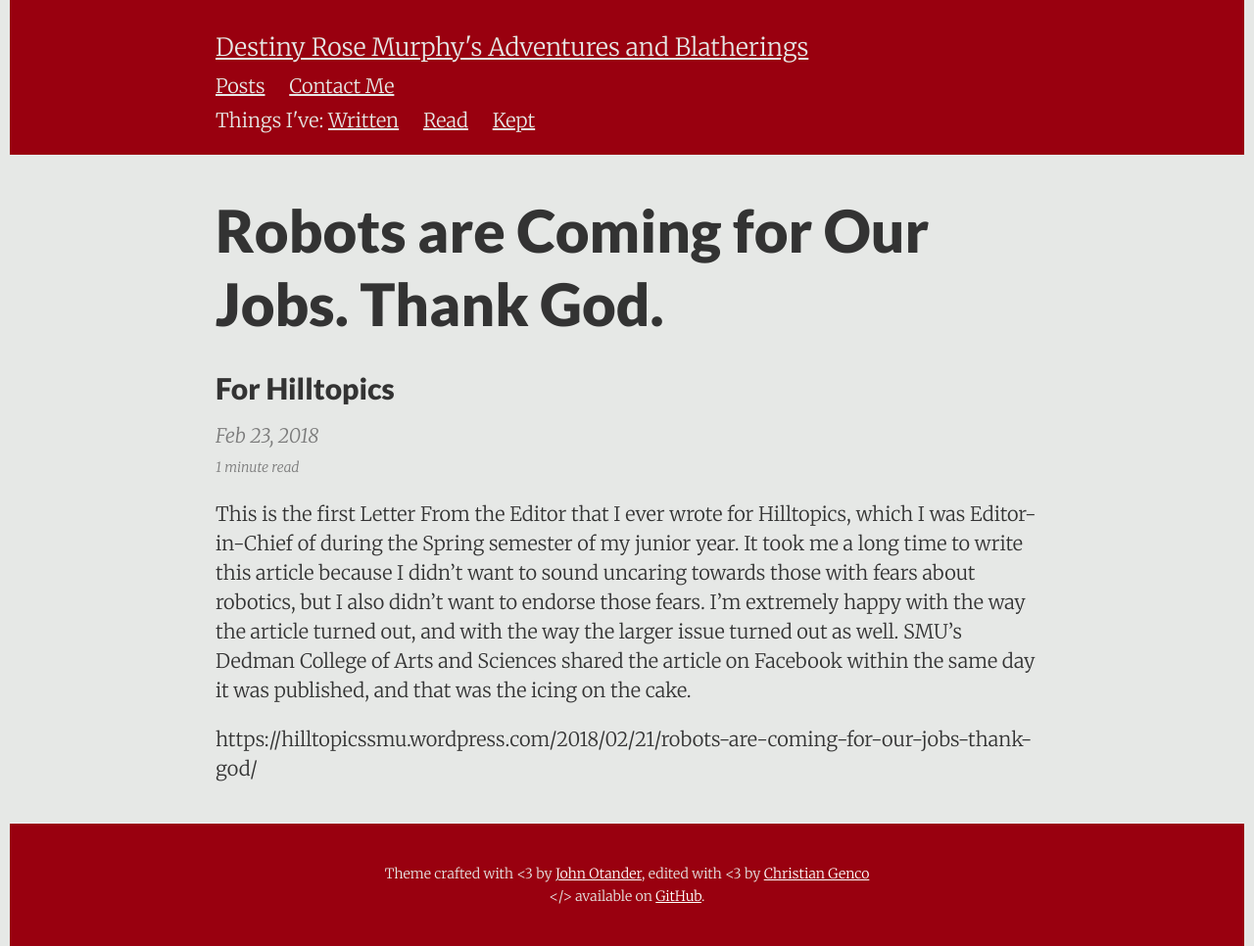
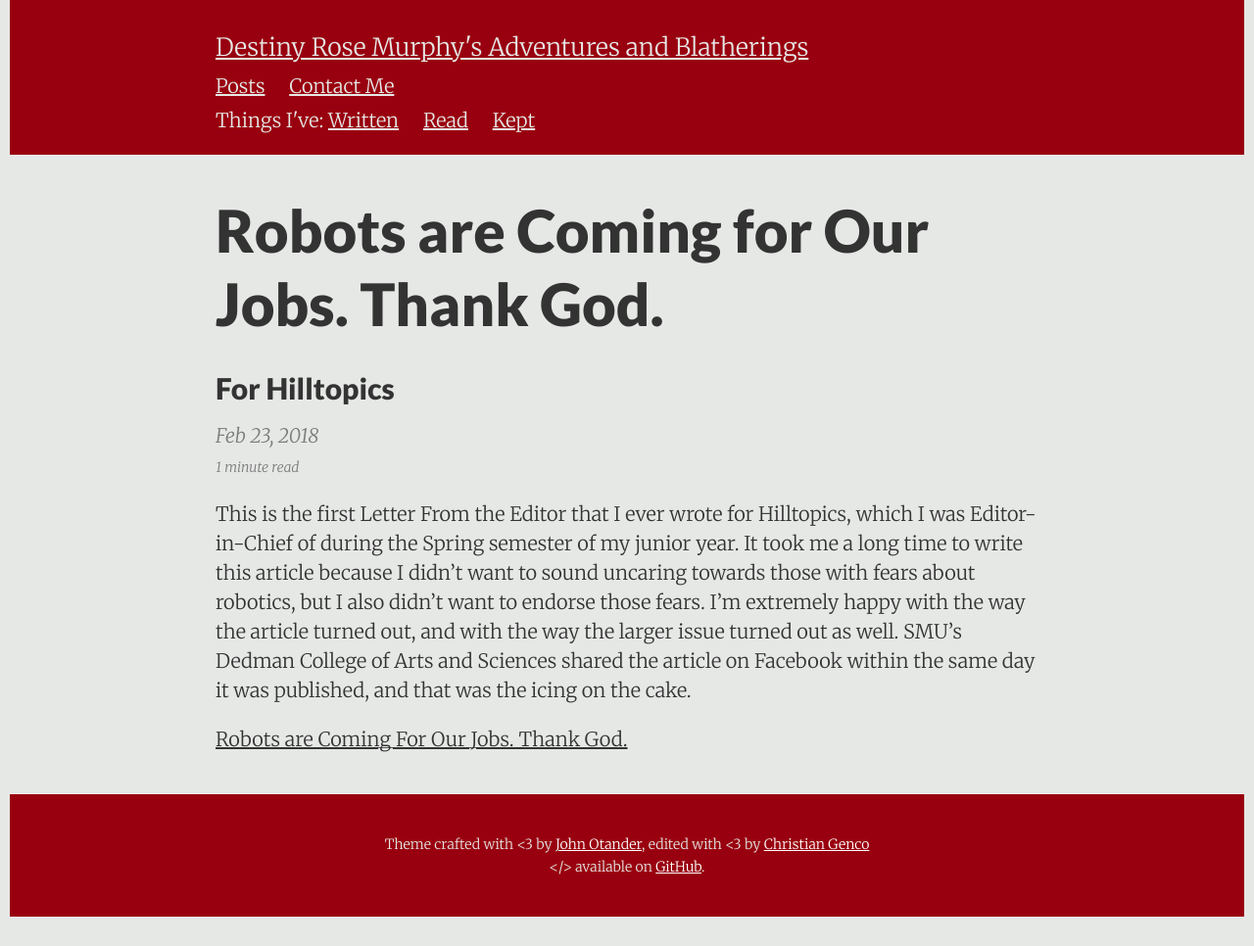
Before and after one commit to DestinyRoseMurphy/DestinyRoseMurphy.github.io, a Jekyll site: the page built from _details/2018-02-23-Robots-Are-Coming.md, in a window 1280 px wide. Shown: the whole page at 98% size. Built offline with Jekyll 4.4.1, drawn with Linux system fonts in a browser that asks for light colours; after the commit the page ends 936 px from its top, so only the background shows below that; part of the change alters nothing that is shown.

Commit message:
Fixed the link again

```diff
--- a/_details/2018-02-23-Robots-Are-Coming.md
+++ b/_details/2018-02-23-Robots-Are-Coming.md
@@ -7,4 +7,4 @@ author:    "For Hilltopics"
 
 This is the first Letter From the Editor that I ever wrote for Hilltopics, which I was Editor-in-Chief of during the Spring semester of my junior year. It took me a long time to write this article because I didn't want to sound uncaring towards those with fears about robotics, but I also didn't want to endorse those fears. I'm extremely happy with the way the article turned out, and with the way the larger issue turned out as well. SMU's Dedman College of Arts and Sciences shared the article on Facebook within the same day it was published, and that was the icing on the cake.
 
-https://hilltopicssmu.wordpress.com/2018/02/21/robots-are-coming-for-our-jobs-thank-god/
+[Robots are Coming For Our Jobs. Thank God.](https://hilltopicssmu.wordpress.com/2018/02/21/robots-are-coming-for-our-jobs-thank-god/)
```
